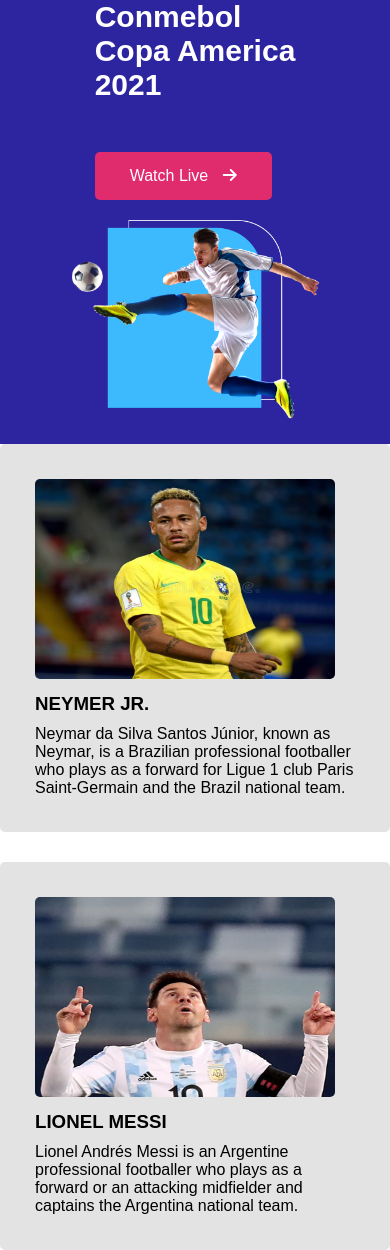
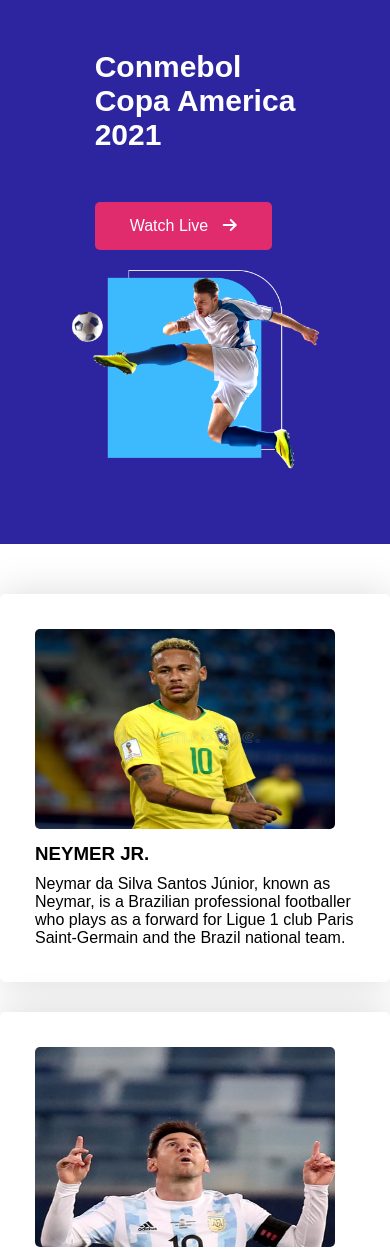
Before and after one commit to Faysal-Ahmed-Ruddro/responsive-football, a plain HTML site: page index.html in a window 390 px wide. Shown: the top 1250 px of the page. Drawn offline with Linux system fonts and the light colour scheme.

Commit message:
just check

```diff
--- a/index.html
+++ b/index.html
@@ -34,7 +34,6 @@
     <main>
         <!-- banner-section -->
         <section class="container container-bg">
-            <div >
             <div class="banner">
                 <div class="left-side">
                     <h2 class="banner-title">Conmebol <br> Copa America <br> 2021</h2>
@@ -45,7 +44,6 @@
                         <img src="images/banner.png" alt="">
                     </div>
                 </div>
-            </div>
             </div>
         </section>
         <!----players-area -->
@@ -110,8 +108,8 @@
                     <div class="player-thumabnail">
                         <img src="images/players/player-6.png" alt="">
                         <div class="player-info">
-                            <h3>Unknown Player</h3>
-                                <p>Mesut Özil is a German professional footballer who plays as an attacking midfielder for Süper Lig club Fenerbahçe.
+                            <h3>Mauro Icardi</h3>
+                                <p>Mauro Icardi is a German professional footballer who plays as an attacking midfielder for Süper Lig club Fenerbahçe.
                                 Nicknamed "The Assist King",</p>
                             </h3>
                         </div>
--- a/style.css
+++ b/style.css
@@ -73,9 +73,6 @@
     margin-left: 90px;
     margin: 0 auto;
 }
-.mid-banner{
-    width: 75%;
-}
 .left-side .banner-title{
     font-size: 60px;
     color: #fff;
@@ -117,7 +114,12 @@
 .right-side img:hover{
     transform:translate(20px);
 }
-
+/*---------------
+ mid-banner-styles
+ ------------------ */
+.mid-banner{
+    width: 75%;
+}
 #match{
     border-radius: 10px;
     width: 500px;
@@ -137,9 +139,10 @@
     grid-gap: 30px;
 }
 .player{
-    background-color: rgba(221, 221, 221, 0.801);
+    background-color: #fff;
     border-radius:5px;
     padding: 20px;
+    box-shadow: 0px 0px 40px rgba(0, 0, 0, 0.15);
 }
 .player-thumabnail img{
     width: 300px;
@@ -199,10 +202,13 @@
     header{
         display: none;
     }
+    /*-------------------
+     banner-part
+     --------------------- */
     .banner{
         width: 100%;
         flex-direction: column;
-        padding: 0;
+        padding:50px 0;
     }
     .left-side .banner-title{
         font-size: 30px;
@@ -218,7 +224,7 @@
      --------------- */
     .top-players{
         width: 100%;
-        margin: 0 ;
+        margin:50px 0 ;
         padding: 0;
     }
 
@@ -262,11 +268,4 @@
     .social-icon .fab{
         font-size: 28px;
     }
-
 }
-/*--------------------------
- tablet-devices-responsive
- ---------------------------*/
- @media only screen and (min-width:688px)  and (max-width:992px) {
-
- }
```
